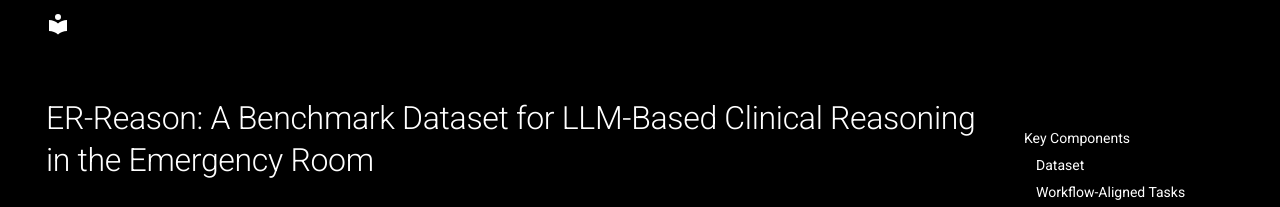
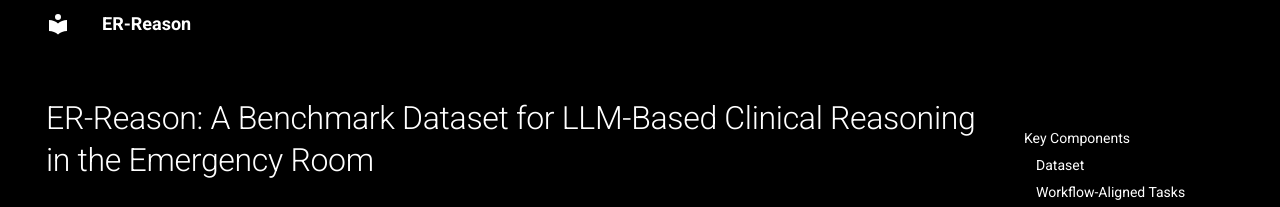
Before and after one commit to AlaaLab/ER-Reason, an MkDocs documentation site: the page built from docs/index.md, in a window 1280 px wide. Shown: the top 207 px of the page. Built offline with MkDocs 1.6.1 and Material for MkDocs 9.7.7, drawn with Linux system fonts in a browser that asks for light colours.

Commit message:
Update mkdocs.yml

```diff
--- a/mkdocs.yml
+++ b/mkdocs.yml
@@ -1,4 +1,4 @@
-
+site_name: ER-Reason
 site_description: Advancing the evaluation of clinical reasoning in emergency care
 docs_dir: docs
 site_dir: site
```
